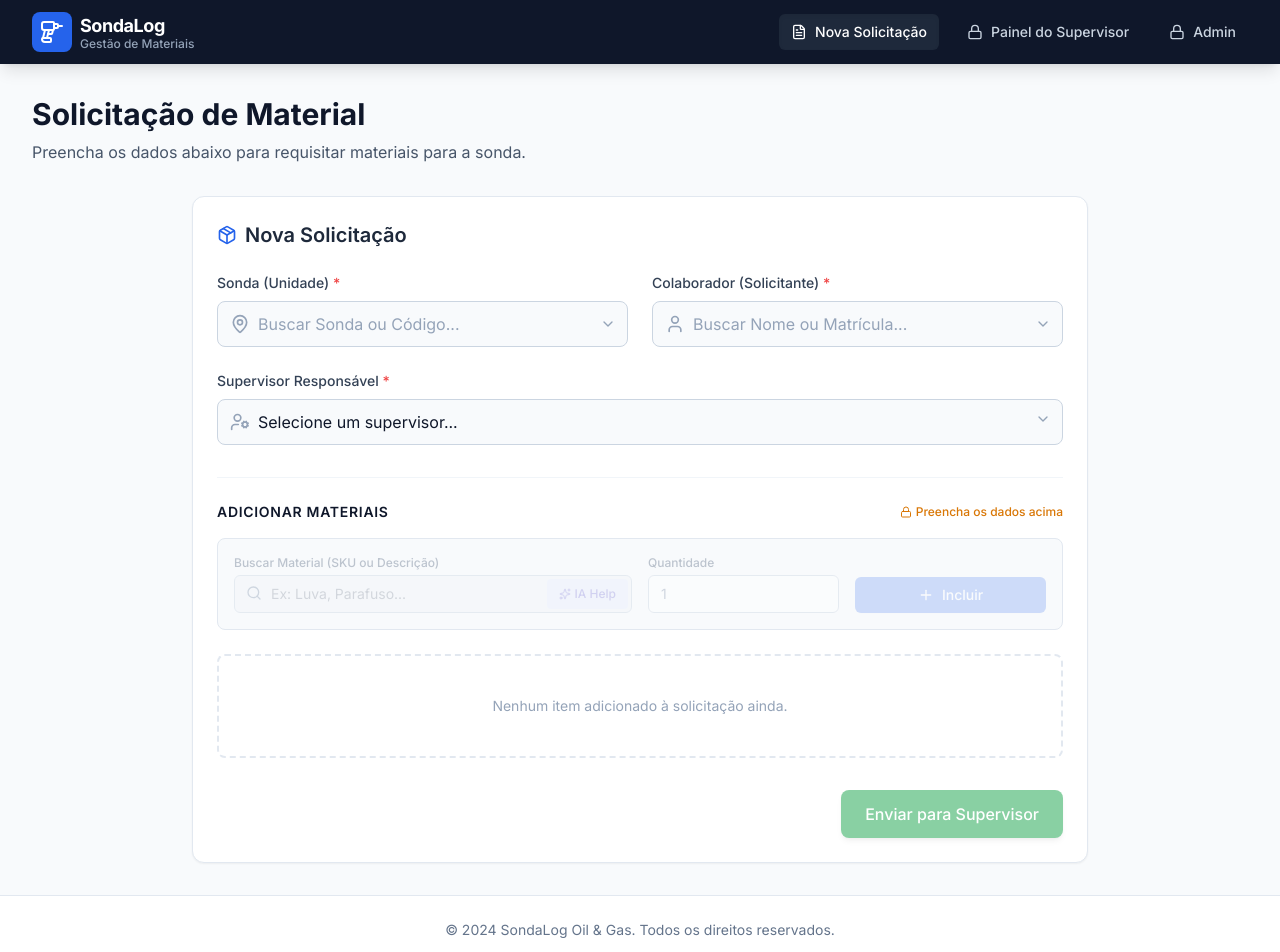
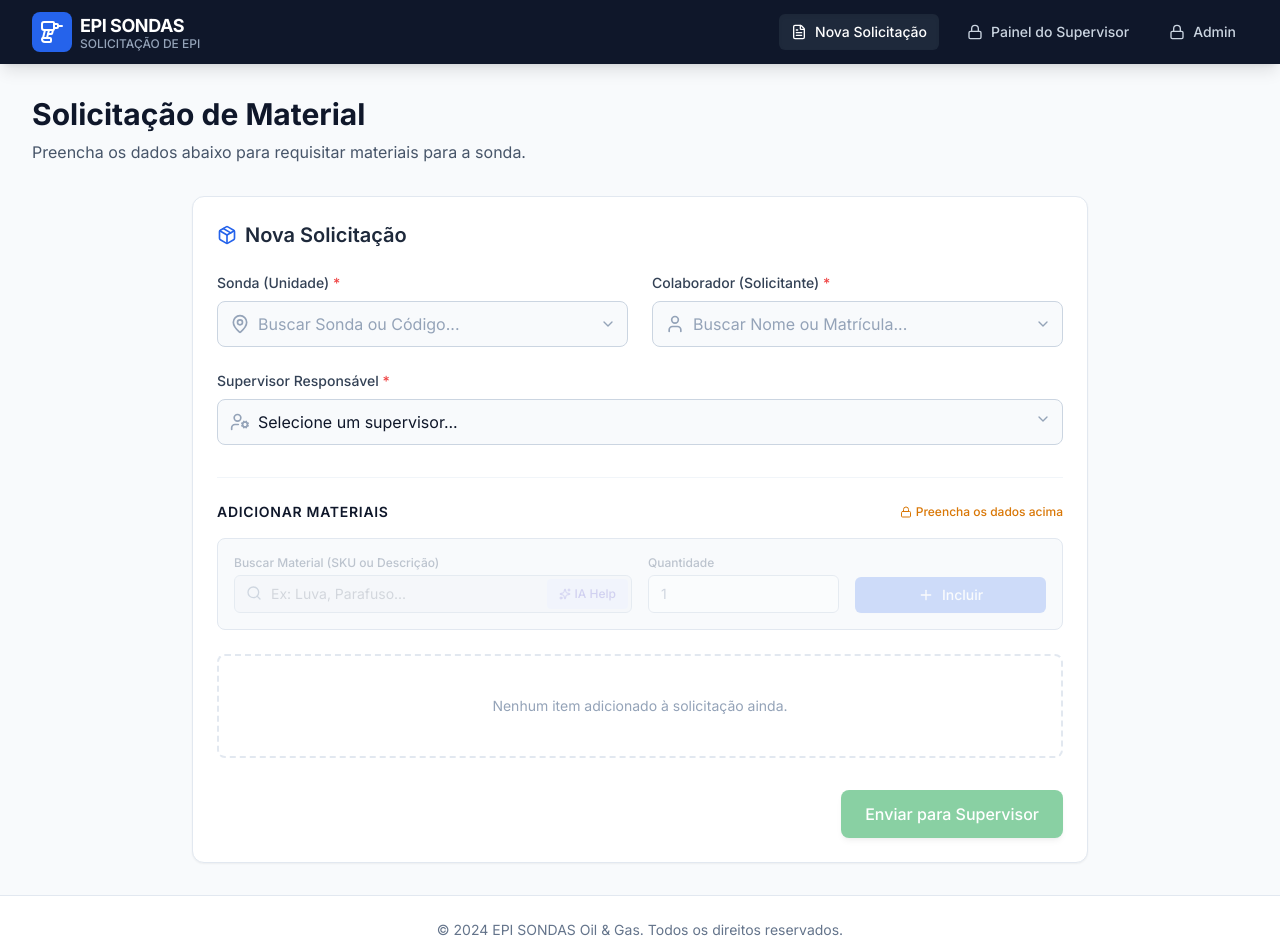
Before and after one commit to luanmedeirostorres-debug/epirecv, a React (Vite) app: page / in a window 1280 px wide. Shown: the top 952 px of the page. Built offline with nearby package versions, Linux system fonts and the light colour scheme.

Commit message:
refactor: Update application branding and title
Changes the application title and branding from "SondaLog" to "EPI SONDAS" across the application and its index page. This aligns the application's identity with its purpose of EPI (Equipamento de Proteção Individual) requests for sondas.

```diff
--- a/App.tsx
+++ b/App.tsx
@@ -308,8 +308,8 @@ const App: React.FC = () => {
                 <Drill className="h-6 w-6 text-white" />
               </div>
               <div>
-                <span className="font-bold text-lg tracking-tight">SondaLog</span>
-                <span className="text-xs text-slate-400 block -mt-1 font-medium">Gestão de Materiais</span>
+                <span className="font-bold text-lg tracking-tight">EPI SONDAS</span>
+                <span className="text-xs text-slate-400 block -mt-1 font-medium">SOLICITAÇÃO DE EPI</span>
               </div>
             </div>
 
@@ -628,7 +628,7 @@ const App: React.FC = () => {
       <footer className="bg-white border-t border-slate-200 mt-auto">
         <div className="max-w-7xl mx-auto px-4 py-6 sm:px-6 lg:px-8">
           <p className="text-center text-sm text-slate-500">
-            © 2024 SondaLog Oil & Gas. Todos os direitos reservados.
+            © 2024 EPI SONDAS Oil & Gas. Todos os direitos reservados.
           </p>
         </div>
       </footer>
--- a/index.html
+++ b/index.html
@@ -3,7 +3,7 @@
   <head>
     <meta charset="UTF-8" />
     <meta name="viewport" content="width=device-width, initial-scale=1.0" />
-    <title>SondaLog - Gestão de Materiais</title>
+    <title>EPI SONDAS - SOLICITAÇÃO DE EPI</title>
     <script src="https://cdn.tailwindcss.com"></script>
     <link href="https://fonts.googleapis.com/css2?family=Inter:wght@400;500;600;700&display=swap" rel="stylesheet">
     <style>
```
